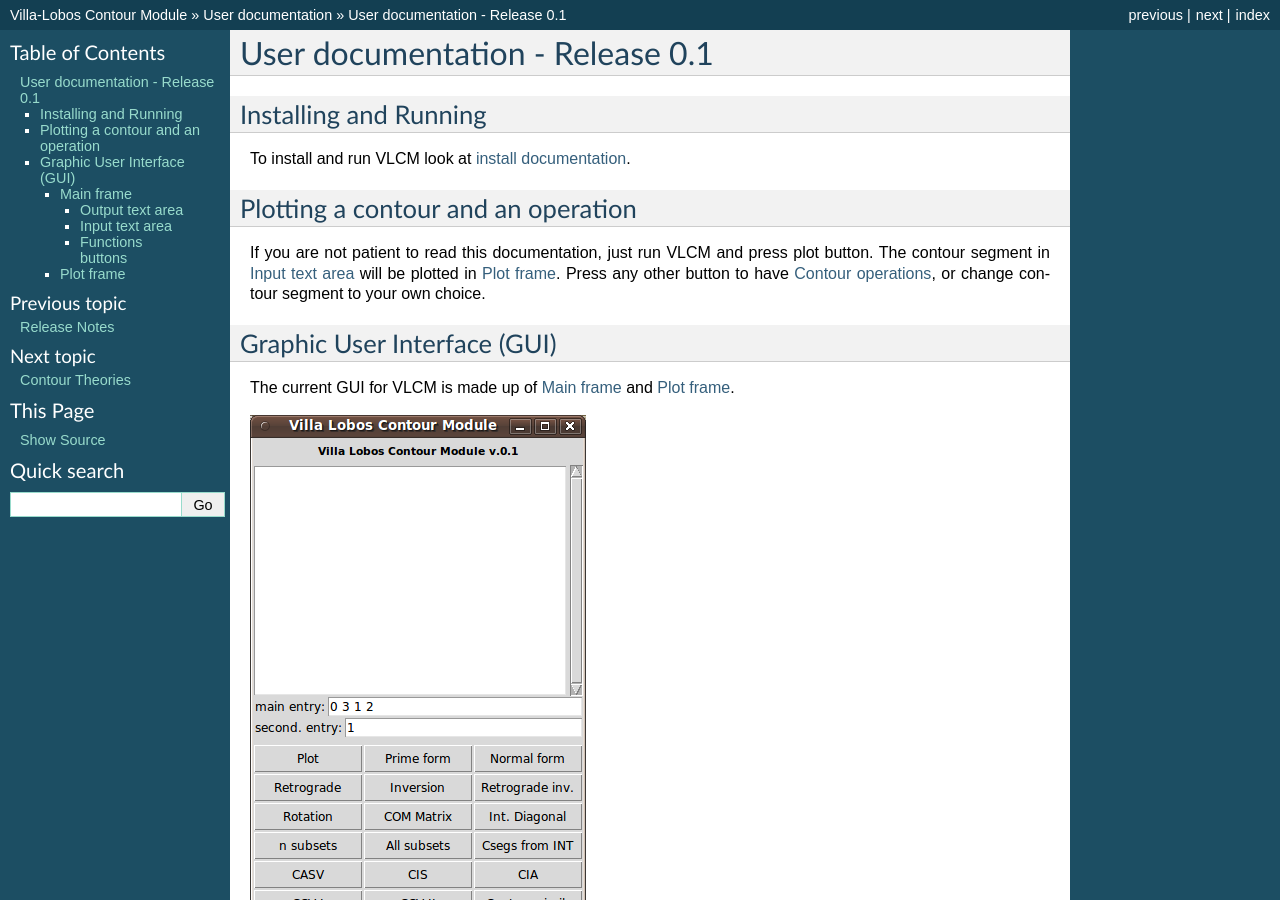
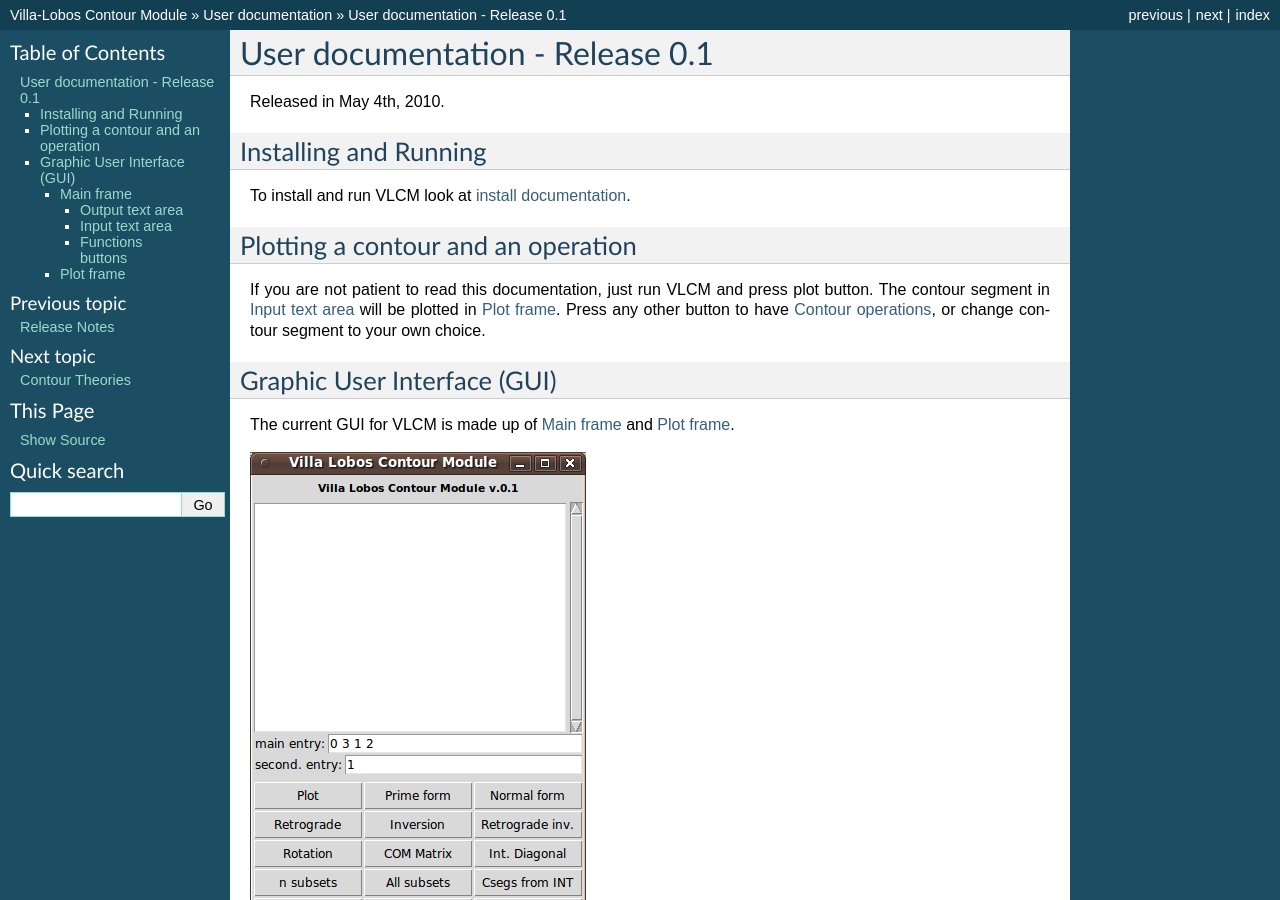
Before and after one commit to msampaio/musicontour, a Sphinx documentation site: the page built from docs/user-doc-0.1.rst, in a window 1280 px wide and 900 px high. Built offline with Sphinx 7.4.7, drawn with Linux system fonts in a browser that asks for light colours; formulas are drawn with MathJax 3.

Commit message:
Inserts release 0.1 date

```diff
--- a/docs/user-doc-0.1.rst
+++ b/docs/user-doc-0.1.rst
@@ -1,5 +1,7 @@
 User documentation - Release 0.1
 ================================
+
+Released in May 4th, 2010.
 
 Installing and Running
 ----------------------
```
